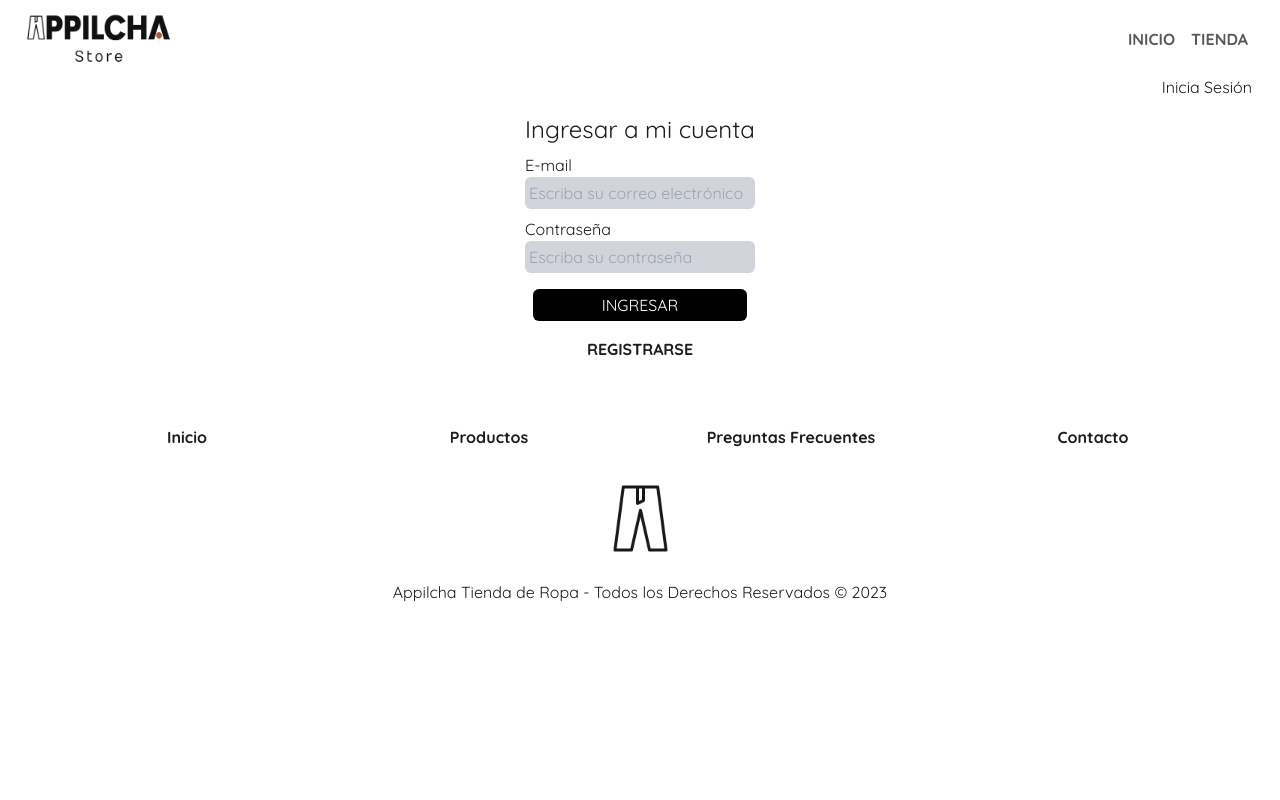
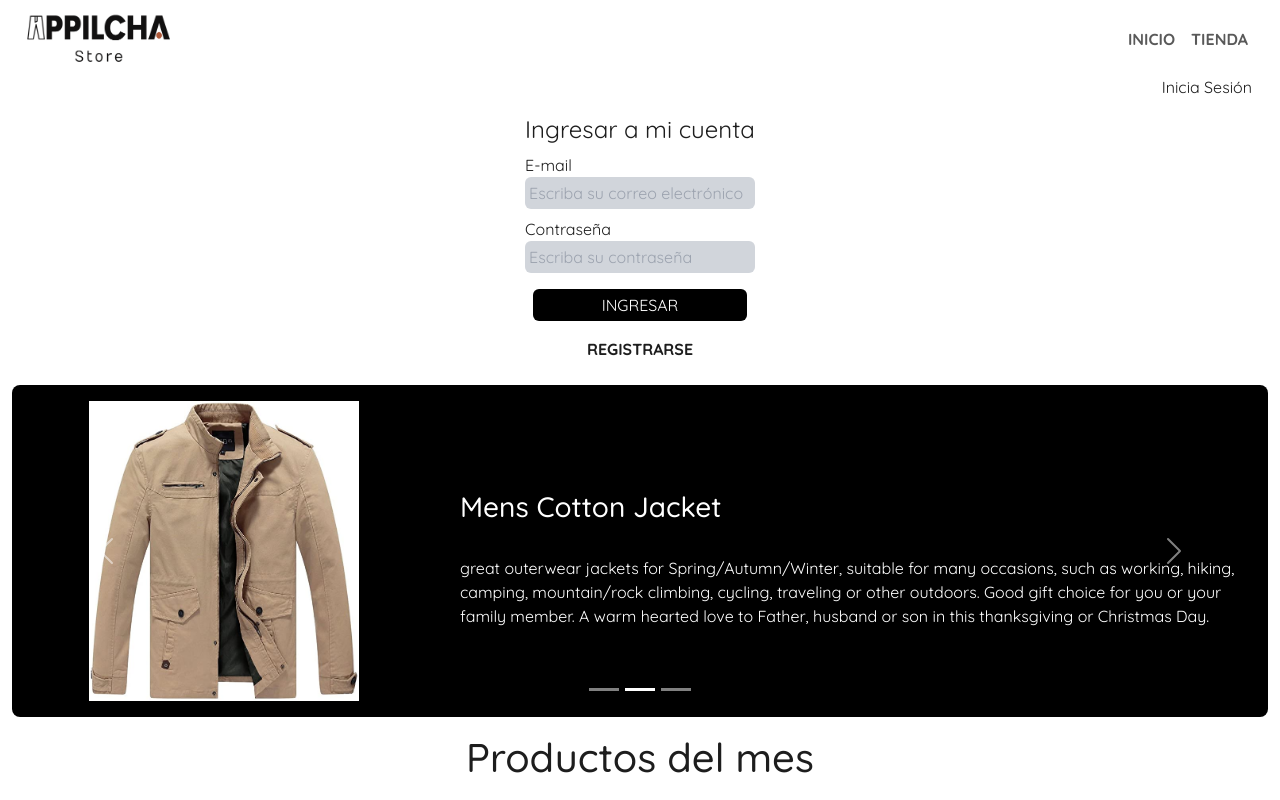
Before and after one commit to juaniz92/23302-grupo3-Appilcha, a React (Create React App) app: page / in a window 1280 px wide. Shown: the top 800 px of the page. Built offline with nearby package versions, Linux system fonts and the light colour scheme; no server answers.

Commit message:
Se hace un fix temporal para que no se repita el inicio en todas las paginas.

```diff
--- a/src/App.js
+++ b/src/App.js
@@ -78,7 +78,7 @@ function App() {
           {user ? <Home user={user} /> : <LogIn />}
           <Routes>
             <Route path='/Home' element={<Home />} />
-            <Route path='/Inicio' element={<Inicio />} />
+            <Route path='/' element={<Inicio />} />
             <Route path='/Registrarse' element={<Registrarse />} />
             <Route path='/Tienda' element={<Tienda />} />
             <Route path='/editarusuario/:id' element={<Editar />} />
--- a/src/componentes/Home.jsx
+++ b/src/componentes/Home.jsx
@@ -20,7 +20,7 @@ function Home({user}) {
   return (
     <div>
       <button className="d-block ms-auto" onClick={cerrar }>Cerrar sesión</button>
-      {user.rol === "admin" ? <Admin /> : <Inicio />}
+      {user.rol === "admin" ? <Admin /> : null}
     </div>
   );
 }
```
